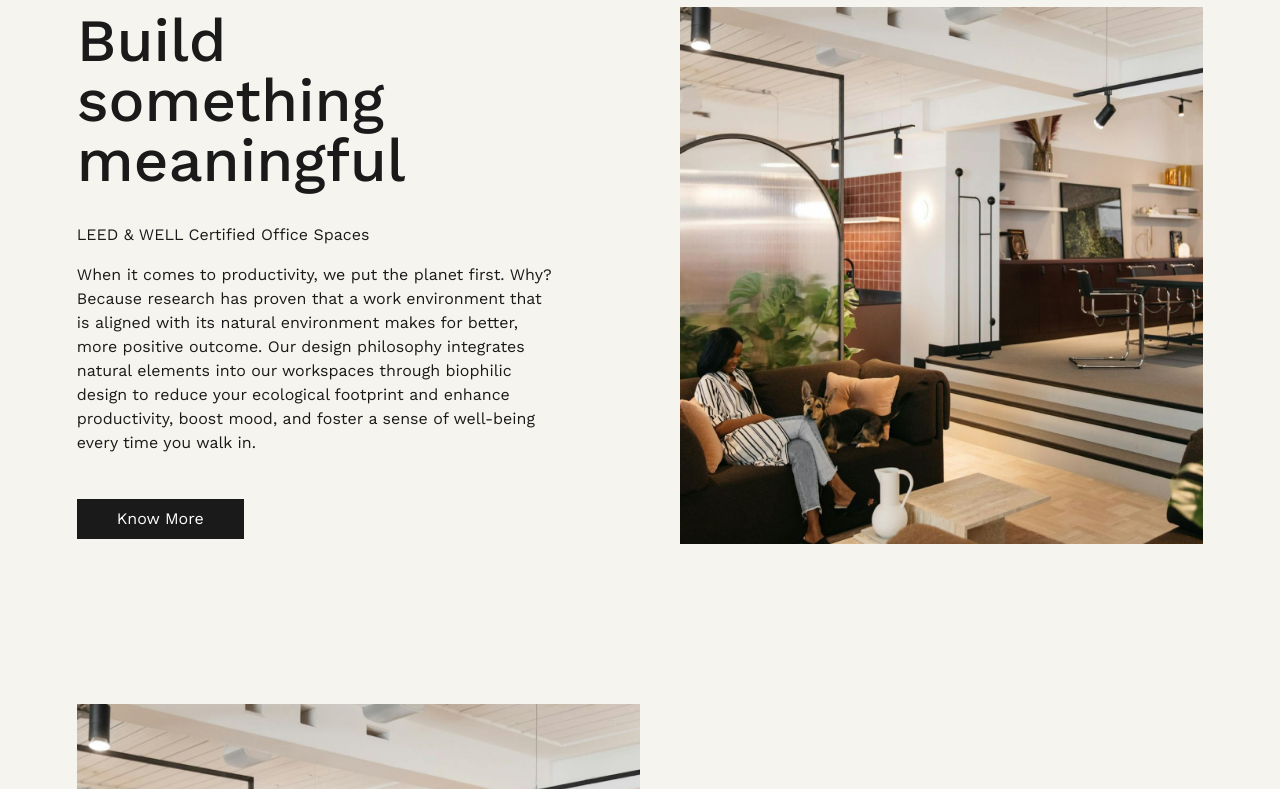
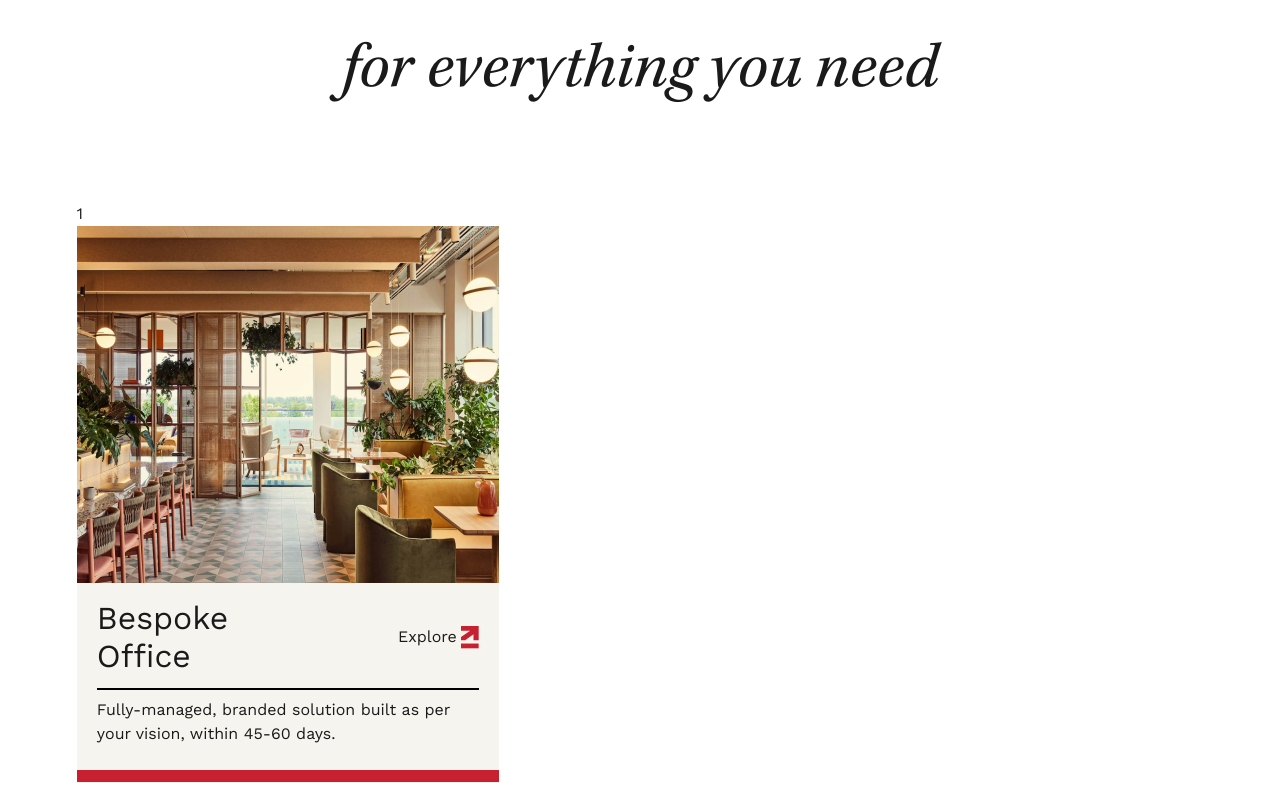
Before and after one commit to arham-labs/urbanwrk-website, a Next.js app: page / in a window 1280 px wide. Shown: the part 811-1600 px from the top of the page. Built offline with nearby package versions, Linux system fonts and the light colour scheme.

Commit message:
fix : home page

```diff
--- a/src/app/page.js
+++ b/src/app/page.js
@@ -7,7 +7,7 @@ export default function Home() {
   return (
     <>
       <AboutCard />
-      {/* <Solutions /> */}
+      <Solutions />
       <BuildCard/>
       <UrbanTech/>
     </>
--- a/src/components/home/solutionCard.js
+++ b/src/components/home/solutionCard.js
@@ -1,7 +1,32 @@
+import Image from 'next/image'
 import React from 'react'
 
 export default function SolutionCard() {
   return (
-    <div>solutionCard</div>
+    <div className='w-[422px] h-[557px] bg-[#F6F4EE]'>
+
+      <div className='flex flex-col justify-between'>
+        <div>
+          <Image src="/images/home/solutionCard1.png" height={400} width={422} alt='SolutionCard' />
+        </div>
+        <div>
+          <div className='flex justify-between items-center pb-3 pt-4 px-5'>
+            <div>
+              <div className='text-[32px] leading-[1.2]'>Bespoke</div>
+              <div className='text-[32px] leading-[1.2]'>Office</div>
+            </div>
+            <div className='flex items-center'>
+              <div className=''>Explore</div>
+              <Image src="/images/home/explore.svg" height={24} width={18} alt='exploreSvg' className='ml-1' />
+            </div>
+          </div>
+          <div className='px-5'>
+            <div className='border-black border'></div>
+          </div>
+          <p className='text-base px-5 pt-2 pb-5'>Fully-managed, branded solution built as per your vision, within 45-60 days.</p>
+        </div>
+      </div>
+      <div className='bg-primary h-3 border border-primary mt-1'></div>
+    </div>
   )
 }
--- a/src/components/home/solutions.js
+++ b/src/components/home/solutions.js
@@ -1,15 +1,22 @@
 import Image from 'next/image'
 import React from 'react'
+import SolutionCard from './solutionCard'
+import SolutionSlider from './solutionsSlider'
 
 export default function Solutions() {
     return (
         <div>
-            <h1>Solutions</h1>
-            <h2>for everything you need</h2>
-            <div>
-                <Image src="/images/home/aboutUs.png" height={666} width={683} alt="aboutUs" />
+            <div className='bg-white'>
+                <div className='text-center'>
+                    <div className='font-medium text-[65px] pb-0'>Solutions</div>
+                    <div className='font-kepler text-[65px] text-center pt-0'>for everything you need</div>
+                </div>
+                <div className='w-[88%] mx-auto py-20'>
+                    <SolutionSlider />
+                    <SolutionCard />
+                </div>
             </div>
-            <></>
+
         </div>
     )
 }
--- /dev/null
+++ b/src/components/home/solutionsSlider.js
@@ -0,0 +1,46 @@
+"use client"
+import React from "react";
+import Slider from "react-slick";
+
+export default function SolutionSlider() {
+    const settings = {
+        dots: false,
+        infinite: true,
+        speed: 500,
+        slidesToShow: 1,
+        slidesToScroll: 3
+    };
+    return (
+        <div className="slider-container">
+            <Slider {...settings}>
+                <div>
+                    <h3>1</h3>
+                </div>
+                <div>
+                    <h3>2</h3>
+                </div>
+                <div>
+                    <h3>3</h3>
+                </div>
+                <div>
+                    <h3>4</h3>
+                </div>
+                <div>
+                    <h3>5</h3>
+                </div>
+                <div>
+                    <h3>6</h3>
+                </div>
+                <div>
+                    <h3>7</h3>
+                </div>
+                <div>
+                    <h3>8</h3>
+                </div>
+                <div>
+                    <h3>9</h3>
+                </div>
+            </Slider>
+        </div>
+    );
+}
```
Also changed, not shown: public/images/home/explore.svg (added), public/images/home/solutionCard1.png (added).
